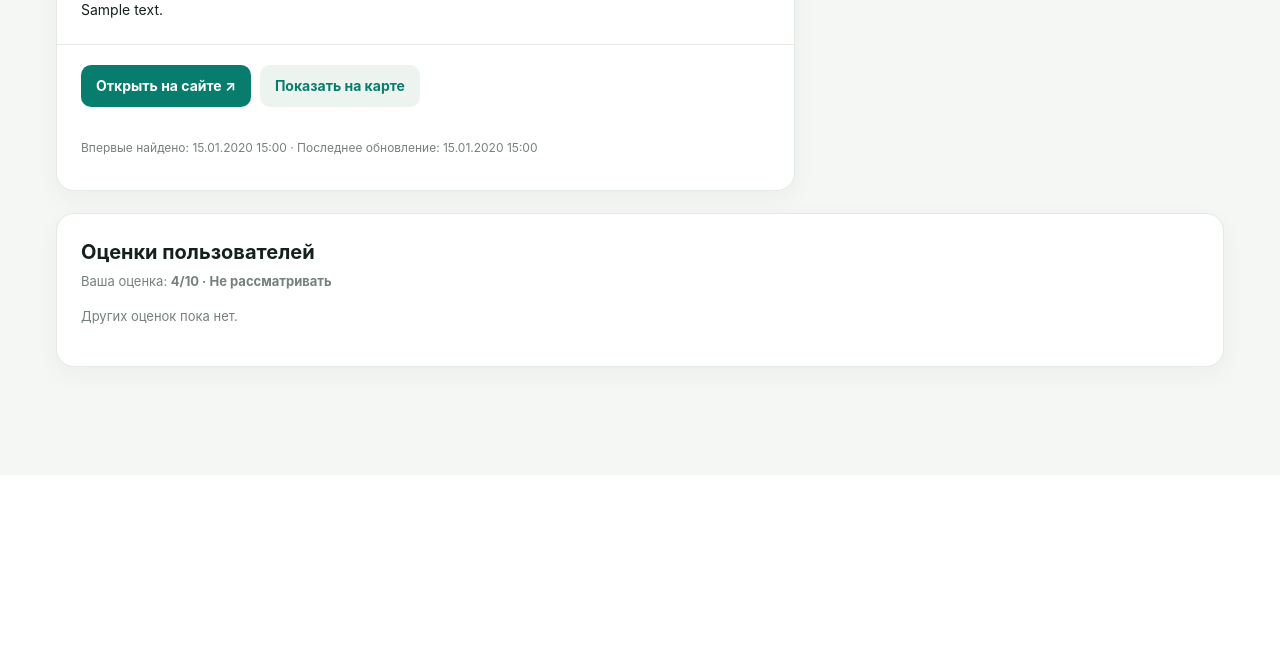
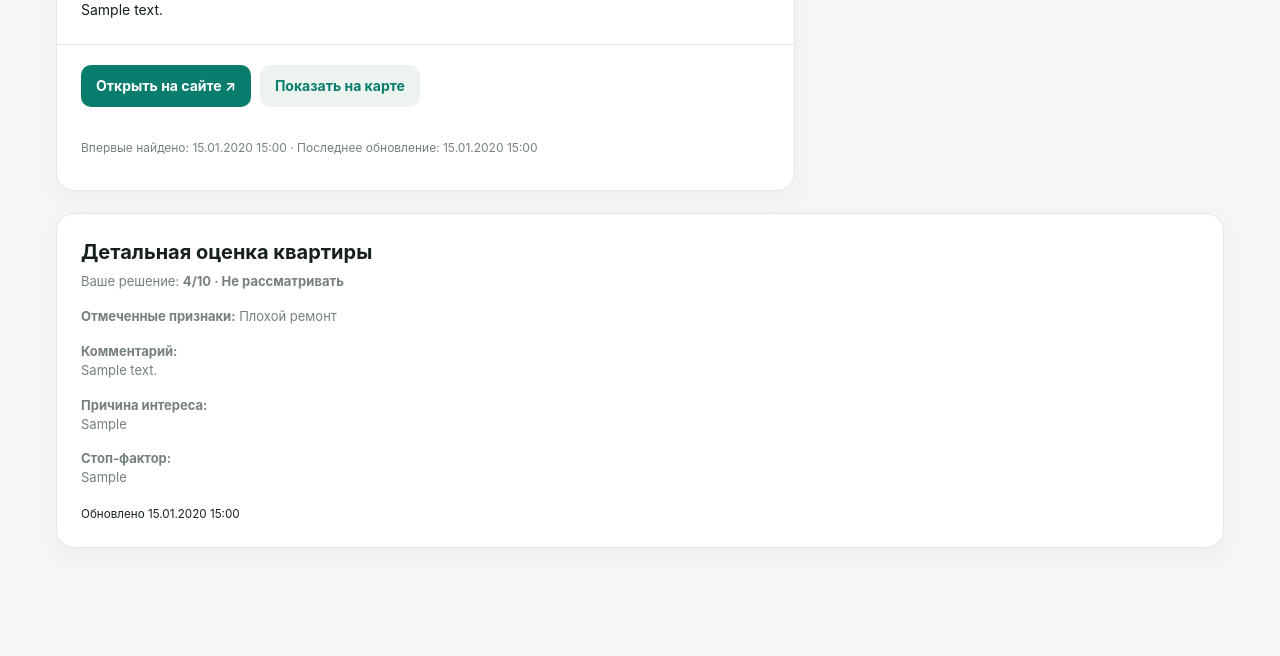
Before and after one commit to EvgrafovAlexander/home-hunter, a Django app: page /listings/1/ in a window 1280 px wide. Shown: the part 1712-2368 px from the top of the page. Before the commit the page ends 2098 px from the top, so only its background shows below. Run offline with Django 5.2, Linux system fonts and the light colour scheme; a user stored in the database is signed in; data comes from the database, SQL or seed files in the repository; tables that the repository leaves empty hold one stand-in row (values such as "Sample post"); grey boxes marked "Sample" are stand-in pictures; data that the repository does not hold is empty; parts of the project's set-up code (start-up, migrations or seed data) failed here and were passed over.

Commit message:
Link shortlist to detailed apartment review

```diff
--- a/listings/templates/listings/detail.html
+++ b/listings/templates/listings/detail.html
@@ -50,8 +50,8 @@
     </aside>
   </section>
 
-  {% if detail_photos %}<section class="offer-panel offer-gallery"><h2>Фотографии с ЦИАН</h2><p>{{ detail_photos|length }} фото из последней детальной проверки. Нажмите, чтобы открыть оригинал.</p><div class="photo-grid">{% for photo in detail_photos %}<a href="{{ photo.full_url }}" target="_blank" rel="noopener"><img src="{{ photo.preview_url|default:photo.thumbnail_url }}" alt="Фото {{ forloop.counter }} квартиры" loading="lazy"></a>{% endfor %}</div></section>{% endif %}
-  <section class="offer-panel offer-gallery"><h2>Оценки пользователей</h2>{% if own_review %}<p>Ваша оценка: <b>{{ own_review.rating }}/10 · {{ own_review.get_decision_display }}</b></p>{% for review in peer_reviews %}<div class="history-row"><div><b>{{ review.author.username }} · {{ review.rating }}/10 · {{ review.get_decision_display }}</b><br><small>{% for tag in review.tags.all %}{{ tag.name }}{% if not forloop.last %} · {% endif %}{% endfor %}{% if review.comment %}<br>{{ review.comment }}{% endif %}</small></div><time>{{ review.updated_at|date:'d.m.Y H:i' }}</time></div>{% empty %}<p class="empty-note">Других оценок пока нет.</p>{% endfor %}{% else %}<p class="empty-note">Оценки других пользователей откроются после сохранения вашей оценки.</p><a class="offer-button" href="{% url 'review_queue' %}">Перейти к оценке</a>{% endif %}</section>
+  {% if detail_photos %}<section class="offer-panel offer-gallery"><h2>Фотографии с ЦИАН</h2><p>{{ detail_photos|length }} фото из последней детальной проверки. Нажмите, чтобы открыть оригинал.</p><div class="photo-grid">{% for photo in detail_photos %}<a href="{{ photo.full_url }}" target="_blank" rel="noopener"><img src="{{ photo.full_url }}" alt="Фото {{ forloop.counter }} квартиры" loading="lazy"></a>{% endfor %}</div></section>{% endif %}
+  <section class="offer-panel offer-gallery"><h2>Детальная оценка квартиры</h2>{% if own_review %}<p>Ваше решение: <b>{{ own_review.rating }}/10 · {{ own_review.get_decision_display }}</b></p>{% if own_review.tags.all %}<p><b>Отмеченные признаки:</b> {% for tag in own_review.tags.all %}{{ tag.name }}{% if not forloop.last %} · {% endif %}{% endfor %}</p>{% endif %}{% if own_review.comment %}<p><b>Комментарий:</b><br>{{ own_review.comment }}</p>{% endif %}{% if own_review.interest_reason %}<p><b>Причина интереса:</b><br>{{ own_review.interest_reason }}</p>{% endif %}{% if own_review.deal_breaker %}<p><b>Стоп-фактор:</b><br>{{ own_review.deal_breaker }}</p>{% endif %}<small>Обновлено {{ own_review.updated_at|date:'d.m.Y H:i' }}</small>{% for review in peer_reviews %}<div class="history-row"><div><b>{{ review.author.username }} · {{ review.rating }}/10 · {{ review.get_decision_display }}</b><br><small>{% for tag in review.tags.all %}{{ tag.name }}{% if not forloop.last %} · {% endif %}{% endfor %}{% if review.comment %}<br>{{ review.comment }}{% endif %}</small></div><time>{{ review.updated_at|date:'d.m.Y H:i' }}</time></div>{% empty %}{% endfor %}{% else %}<p class="empty-note">Оценки других пользователей откроются после сохранения вашей оценки.</p><a class="offer-button" href="{% url 'review_queue' %}">Перейти к оценке</a>{% endif %}</section>
 </main>
 {% if detail_photos %}{{ detail_photos|json_script:"detail-photos-data" }}<script>(()=>{const data=JSON.parse(document.getElementById('detail-photos-data').textContent);const image=document.querySelector('.detail-photo');if(!image||!data.length)return;let index=Math.max(0,data.findIndex(p=>p.full_url===image.src));const shell=document.createElement('div');shell.style.cssText='position:relative';image.parentNode.insertBefore(shell,image);shell.append(image);const counter=document.createElement('span');counter.style.cssText='position:absolute;right:12px;bottom:12px;background:#17211dcc;color:#fff;padding:5px 9px;border-radius:99px;font:12px sans-serif';const button=(text,side)=>{const b=document.createElement('button');b.type='button';b.textContent=text;b.style.cssText=`position:absolute;${side}:12px;top:50%;transform:translateY(-50%);border:0;border-radius:50%;width:38px;height:38px;background:#fffc;color:#17211d;font-size:25px;cursor:pointer`;return b};const prev=button('‹','left'),next=button('›','right');const show=i=>{index=(i+data.length)%data.length;image.src=data[index].full_url;image.alt=`Фото ${index+1} квартиры`;counter.textContent=`${index+1} / ${data.length}`};prev.onclick=()=>show(index-1);next.onclick=()=>show(index+1);shell.append(prev,next,counter);show(index)})();</script>{% endif %}
 {% endblock %}
```
